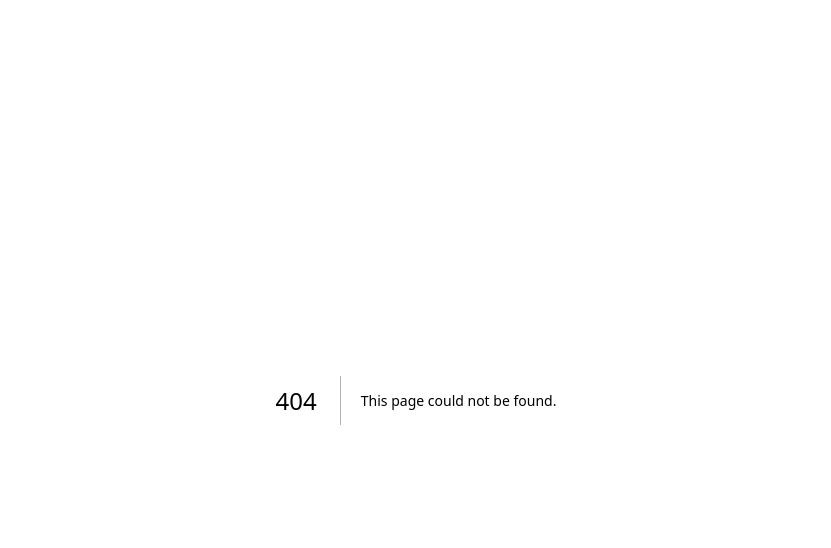
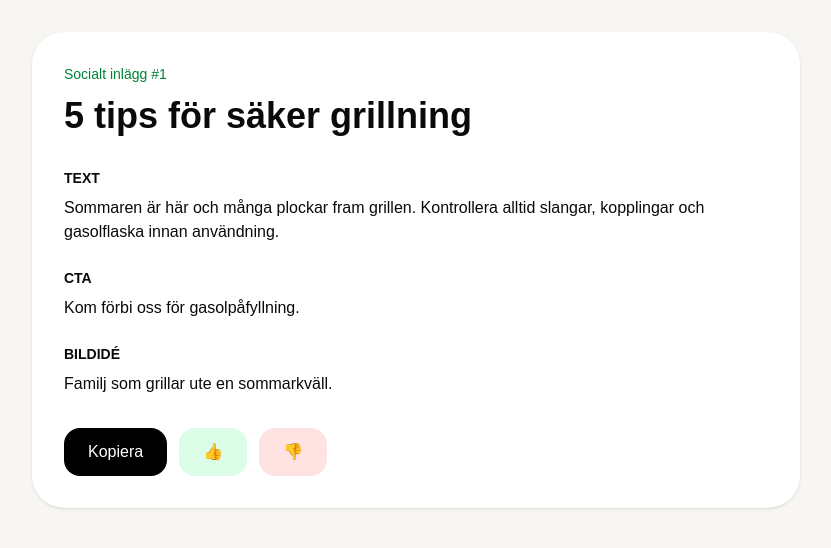
Before and after one commit to IsakByrge/marketing-copilot, a Next.js app: page /post/1 in a window 1280 px wide. Before the commit this address had no page. Shown: the top 548 px of the page, without its empty margins (224-1055 px from the left). Built offline with nearby package versions, Linux system fonts and the light colour scheme.

Commit message:
Sprint 3 - dashboard, company switcher, plan pages

```diff
--- a/app/dashboard/page.tsx
+++ b/app/dashboard/page.tsx
@@ -1,8 +1,17 @@
+"use client";
+
 import Link from "next/link";
-import { companies, getRandomPlan } from "@/lib/mockPlans";
+import { useState } from "react";
+import { companies, plans } from "@/lib/mockPlans";
 
 export default function DashboardPage() {
-  const plan = getRandomPlan();
+  const [selectedCompany, setSelectedCompany] = useState(companies[0].name);
+const [planIndex, setPlanIndex] = useState(0);
+  const companyPlans = plans.filter(
+  (plan) => plan.company === selectedCompany
+);
+
+const plan = companyPlans[0];
 
   return (
     <main className="min-h-screen bg-[#F8F6F2] text-neutral-950">
@@ -10,9 +19,15 @@ export default function DashboardPage() {
         <nav className="mb-10 flex items-center justify-between">
           <div>
             <p className="text-sm text-neutral-500">Aktivt företag</p>
-            <select className="mt-1 rounded-2xl border border-neutral-200 bg-white px-4 py-3 font-semibold shadow-sm">
+            <select
+              value={selectedCompany}
+              onChange={(e) => setSelectedCompany(e.target.value)}
+              className="mt-1 rounded-2xl border border-neutral-200 bg-white px-4 py-3 font-semibold shadow-sm"
+            >
               {companies.map((company) => (
-                <option key={company.name}>{company.name}</option>
+                <option key={company.name} value={company.name}>
+                  {company.name}
+                </option>
               ))}
             </select>
           </div>
@@ -33,7 +48,7 @@ export default function DashboardPage() {
           <div className="mt-4 grid gap-8 lg:grid-cols-[1.5fr_1fr] lg:items-end">
             <div>
               <h1 className="max-w-3xl text-5xl font-bold tracking-tight">
-                {plan.company}
+                {selectedCompany}
                 <br />
                 Marknadsplanen är klar.
               </h1>
@@ -49,6 +64,7 @@ export default function DashboardPage() {
                 Rekommenderat fokus
               </p>
               <h2 className="mt-2 text-3xl font-bold">{plan.focus}</h2>
+
               <div className="mt-5 flex flex-wrap gap-2">
                 {plan.tags.map((tag) => (
                   <span
@@ -92,12 +108,16 @@ export default function DashboardPage() {
                 Granska veckans plan
               </Link>
 
-              <Link
-                href="/generating"
-                className="rounded-2xl border border-white/20 px-6 py-4 font-medium text-white"
-              >
-                Generera ny plan
-              </Link>
+              <button
+  onClick={() =>
+    setPlanIndex((prev) =>
+      prev + 1 >= companyPlans.length ? 0 : prev + 1
+    )
+  }
+  className="rounded-2xl border border-white/20 px-6 py-4 font-medium text-white"
+>
+  Generera ny plan
+</button>
             </div>
           </div>
 
@@ -123,7 +143,7 @@ export default function DashboardPage() {
             {plan.posts.map((post, index) => (
               <Link
                 key={post.title}
-                href={`/plan#post-${index + 1}`}
+                href={`/post/${index + 1}`}
                 className="rounded-3xl border border-neutral-200 p-5 transition hover:border-neutral-950 hover:bg-[#FAFAFA]"
               >
                 <p className="text-sm text-green-700">Inlägg {index + 1}</p>
--- /dev/null
+++ b/app/post/[id]/page.tsx
@@ -0,0 +1,69 @@
+export default async function PostPage({
+  params,
+}: {
+  params: Promise<{ id: string }>;
+}) {
+  const { id } = await params;
+
+  return (
+    <main className="min-h-screen bg-[#F8F6F2] p-8 text-neutral-950">
+      <div className="mx-auto max-w-3xl rounded-[2rem] bg-white p-8 shadow-sm">
+        <p className="text-sm text-green-700">
+          Socialt inlägg #{id}
+        </p>
+
+        <h1 className="mt-3 text-4xl font-bold">
+          5 tips för säker grillning
+        </h1>
+
+        <div className="mt-8 space-y-6">
+          <div>
+            <p className="mb-2 text-sm font-bold uppercase">
+              Text
+            </p>
+
+            <p>
+              Sommaren är här och många plockar fram grillen.
+              Kontrollera alltid slangar, kopplingar och
+              gasolflaska innan användning.
+            </p>
+          </div>
+
+          <div>
+            <p className="mb-2 text-sm font-bold uppercase">
+              CTA
+            </p>
+
+            <p>
+              Kom förbi oss för gasolpåfyllning.
+            </p>
+          </div>
+
+          <div>
+            <p className="mb-2 text-sm font-bold uppercase">
+              Bildidé
+            </p>
+
+            <p>
+              Familj som grillar ute en sommarkväll.
+            </p>
+          </div>
+        </div>
+
+        <div className="mt-8 flex gap-3">
+          <button className="rounded-2xl bg-black px-6 py-3 text-white">
+            Kopiera
+          </button>
+
+          <button className="rounded-2xl bg-green-100 px-6 py-3">
+            👍
+          </button>
+
+          <button className="rounded-2xl bg-red-100 px-6 py-3">
+            👎
+          </button>
+        </div>
+      </div>
+    </main>
+  );
+}
```
